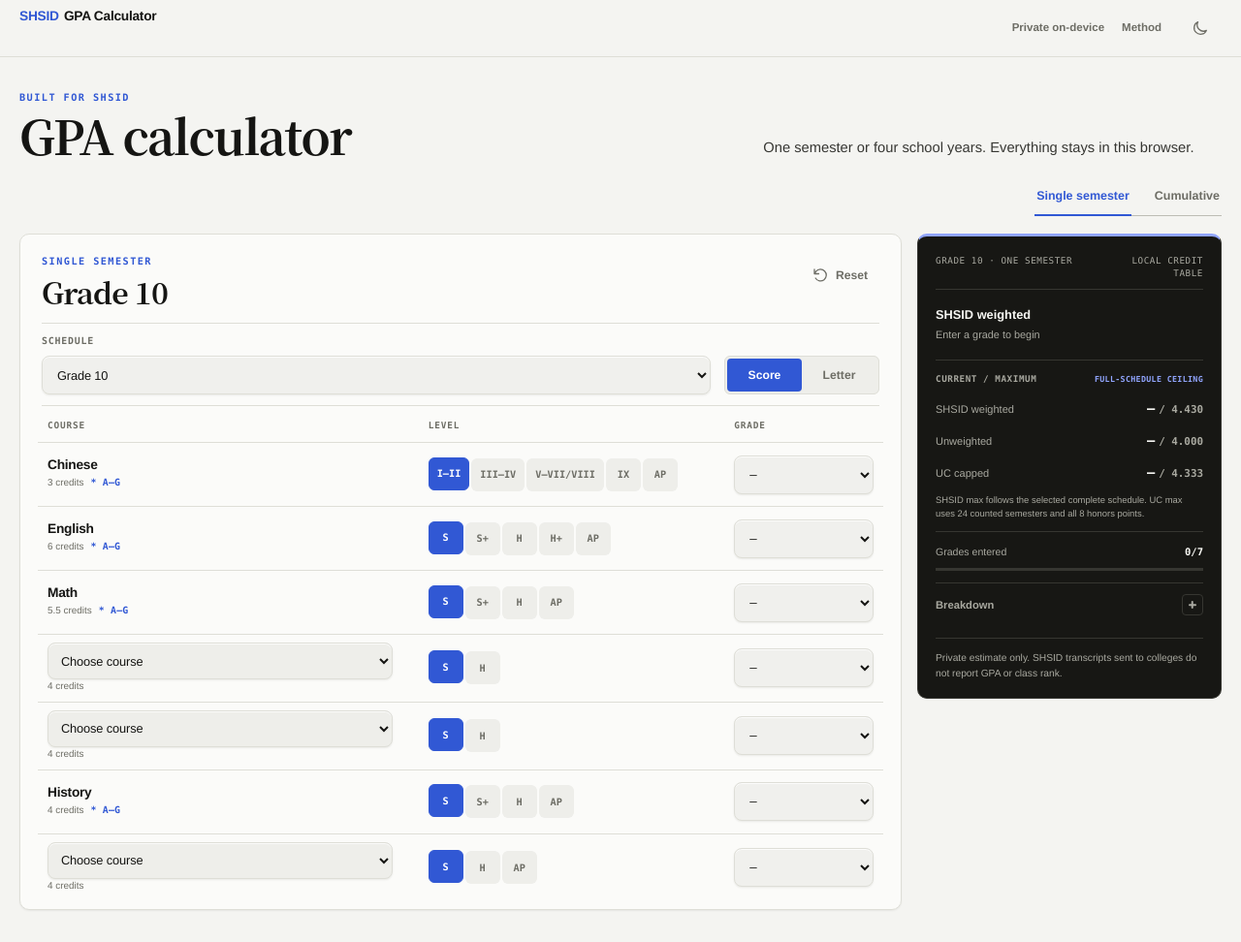
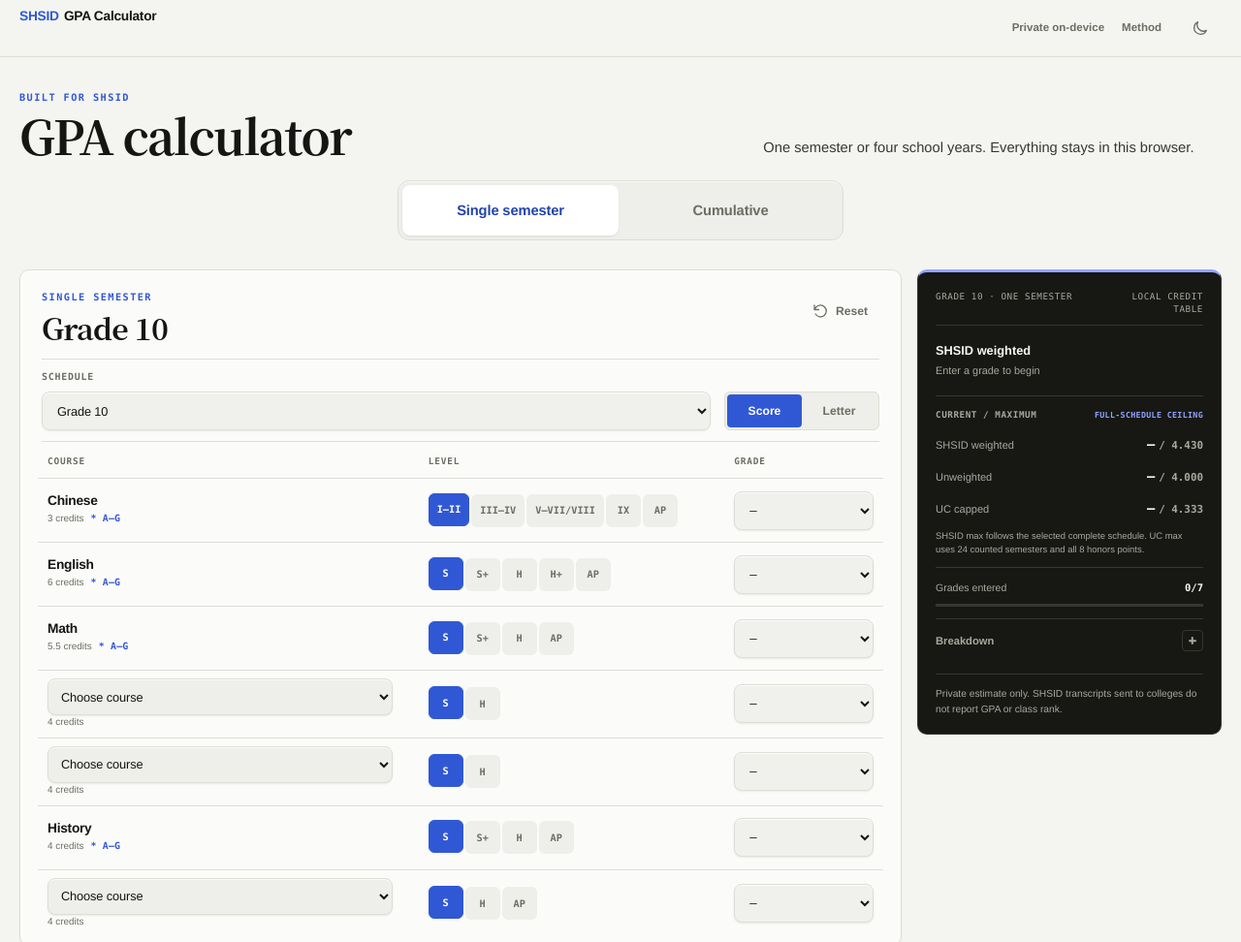
Before and after one commit to okArelene/shsid-gpa-calculator, a website: page index.html in a window 1280 px wide. Shown: the top 972 px of the page at 97% size. Drawn offline with Linux system fonts and the light colour scheme.

Commit message:
Promote calculator mode selector

```diff
--- a/styles.css
+++ b/styles.css
@@ -343,9 +343,8 @@
 .mode-row {
   display: flex;
   align-items: center;
-  justify-content: flex-end;
-  gap: 12px;
-  padding: 0 0 8px;
+  justify-content: center;
+  padding: 4px 0 20px;
 }
 
 .mode-row > p {
@@ -362,56 +361,39 @@
 
 .mode-switch {
   position: relative;
-  display: flex;
-  align-items: center;
-  gap: 22px;
-  padding: 0;
+  display: grid;
+  grid-template-columns: repeat(2, minmax(0, 1fr));
+  gap: 4px;
+  width: min(100%, 460px);
+  padding: 4px;
+  border: 1px solid var(--line);
+  border-radius: var(--radius-xl);
+  background: var(--surface-soft);
+  box-shadow: inset 0 1px 0 color-mix(in srgb, var(--surface-raised) 72%, transparent);
+}
+
+.mode-switch button {
+  min-height: 52px;
+  padding: 0 24px;
   border: 0;
-  border-bottom: 1px solid var(--line-strong);
-  border-radius: 0;
-  background: transparent;
-  box-shadow: none;
-}
-
-.mode-switch button {
-  position: relative;
-  min-height: 40px;
-  padding: 0 2px;
-  border: 0;
-  border-radius: 0;
+  border-radius: var(--radius-md);
   color: var(--muted);
   background: transparent;
-  font-size: 0.78rem;
-  font-weight: 680;
-  transition: color 160ms var(--ease-out);
-}
-
-.mode-switch button::after {
-  position: absolute;
-  right: 0;
-  bottom: -1px;
-  left: 0;
-  height: 2px;
-  background: var(--accent);
-  content: "";
-  transform: scaleX(0);
-  transform-origin: right;
-  transition: transform 200ms var(--ease-out);
+  font-size: 0.92rem;
+  font-weight: 700;
+  letter-spacing: -0.01em;
+  transition: color 150ms var(--ease-out), background-color 150ms var(--ease-out), box-shadow 180ms var(--ease-out);
 }
 
 .mode-switch button:hover {
   color: var(--ink);
+  background: color-mix(in srgb, var(--surface-raised) 45%, transparent);
 }
 
 .mode-switch button.is-active {
-  color: var(--accent);
-  background: transparent;
-  box-shadow: none;
-}
-
-.mode-switch button.is-active::after {
-  transform: scaleX(1);
-  transform-origin: left;
+  color: var(--accent-strong);
+  background: var(--surface-raised);
+  box-shadow: var(--shadow-sm);
 }
 
 .calculator-layout {
@@ -1701,6 +1683,7 @@
 
   .mode-row {
     display: block;
+    padding: 2px 0 18px;
   }
 
   .mode-row > p {
@@ -1709,13 +1692,13 @@
 
   .mode-switch {
     width: 100%;
-    gap: 3px;
   }
 
   .mode-switch button {
-    flex: 1 1 50%;
+    min-height: 50px;
     padding-right: 12px;
     padding-left: 12px;
+    font-size: 0.86rem;
   }
 
   .workspace-header,
```
